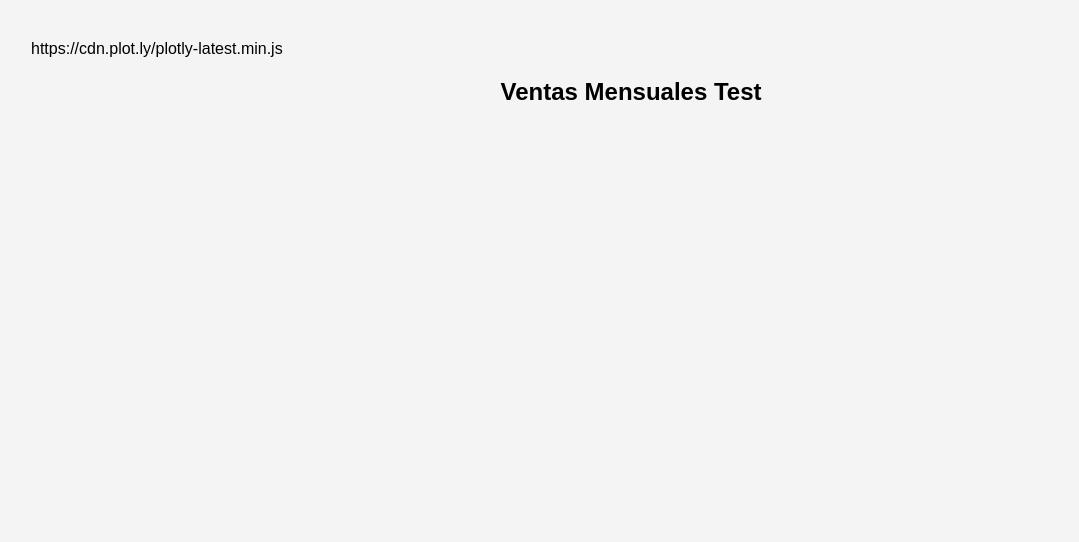
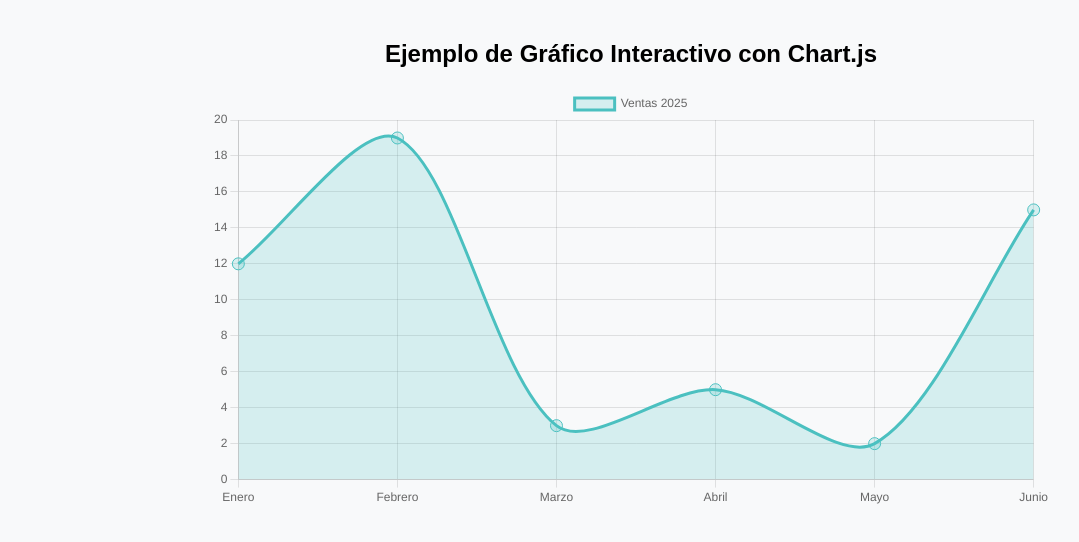
Before and after one commit to srjulianf/test_chart_page, a plain HTML site: page index.html in a window 1280 px wide. Shown: the whole page, without its empty margins (9-1088 px from the left). Drawn offline with nearby package versions, Linux system fonts and the light colour scheme.

Commit message:
index.html

```diff
--- a/index.html
+++ b/index.html
@@ -2,41 +2,62 @@
 <html lang="es">
 <head>
   <meta charset="UTF-8">
-    <title>Ventas Mensuales Test</title>
-    https://cdn.plot.ly/plotly-latest.min.js</script>
+  <title>Gráfico Interactivo</title>
+  <script src="https://cdn.jsdelivr.net/npm/chart.js"></script>
   <style>
     body {
       font-family: Arial, sans-serif;
-            background-color: #f4f4f4;
       margin: 40px;
+      background: #f8f9fa;
     }
-        #grafico {
-            width: 90%;
-            max-width: 900px;
+    h2 {
+      text-align: center;
+    }
+    #chart-container {
+      width: 70%;
       margin: auto;
     }
   </style>
 </head>
 <body>
-    <h2 style="text-align:center;">Ventas Mensuales Test</h2>
-    <div id="grafico"></div>
+  <h2>Ejemplo de Gráfico Interactivo con Chart.js</h2>
+  <div id="chart-container">
+    <canvas id="myChart"></canvas>
+  </div>
+
   <script>
-        var trace = {
-            x: ['Ene', 'Feb', 'Mar', 'Abr', 'May', 'Jun', 'Jul', 'Ago', 'Sep', 'Oct', 'Nov', 'Dic'],
-            y: [1200, 1500, 1800, 1700, 1600, 2000, 2200, 2100, 1900, 2300, 2500, 2400],
-            mode: 'lines+markers',
-            type: 'scatter',
-            name: 'Ventas mensuales'
-        };
-
-        var layout = {
-            title: 'Ventas mensuales',
-            xaxis: { title: 'Mes' },
-            yaxis: { title: 'Ventas (USD)' },
-            template: 'plotly_white'
-        };
-
-        Plotly.newPlot('grafico', [trace], layout);
+    const ctx = document.getElementById('myChart').getContext('2d');
+    const myChart = new Chart(ctx, {
+      type: 'line', // Cambia a 'bar', 'pie', 'doughnut', etc.
+      data: {
+        labels: ['Enero', 'Febrero', 'Marzo', 'Abril', 'Mayo', 'Junio'],
+        datasets: [{
+          label: 'Ventas 2025',
+          data: [12, 19, 3, 5, 2, 15],
+          borderColor: 'rgba(75, 192, 192, 1)',
+          backgroundColor: 'rgba(75, 192, 192, 0.2)',
+          tension: 0.3,
+          fill: true,
+          pointRadius: 6,
+          pointHoverRadius: 10
+        }]
+      },
+      options: {
+        responsive: true,
+        plugins: {
+          legend: { position: 'top' },
+          tooltip: { enabled: true }
+        },
+        interaction: {
+          mode: 'nearest',
+          axis: 'x',
+          intersect: false
+        },
+        scales: {
+          y: { beginAtZero: true }
+        }
+      }
+    });
   </script>
 </body>
 </html>
```
Lines whose indentation alone changed are shown as unchanged.
